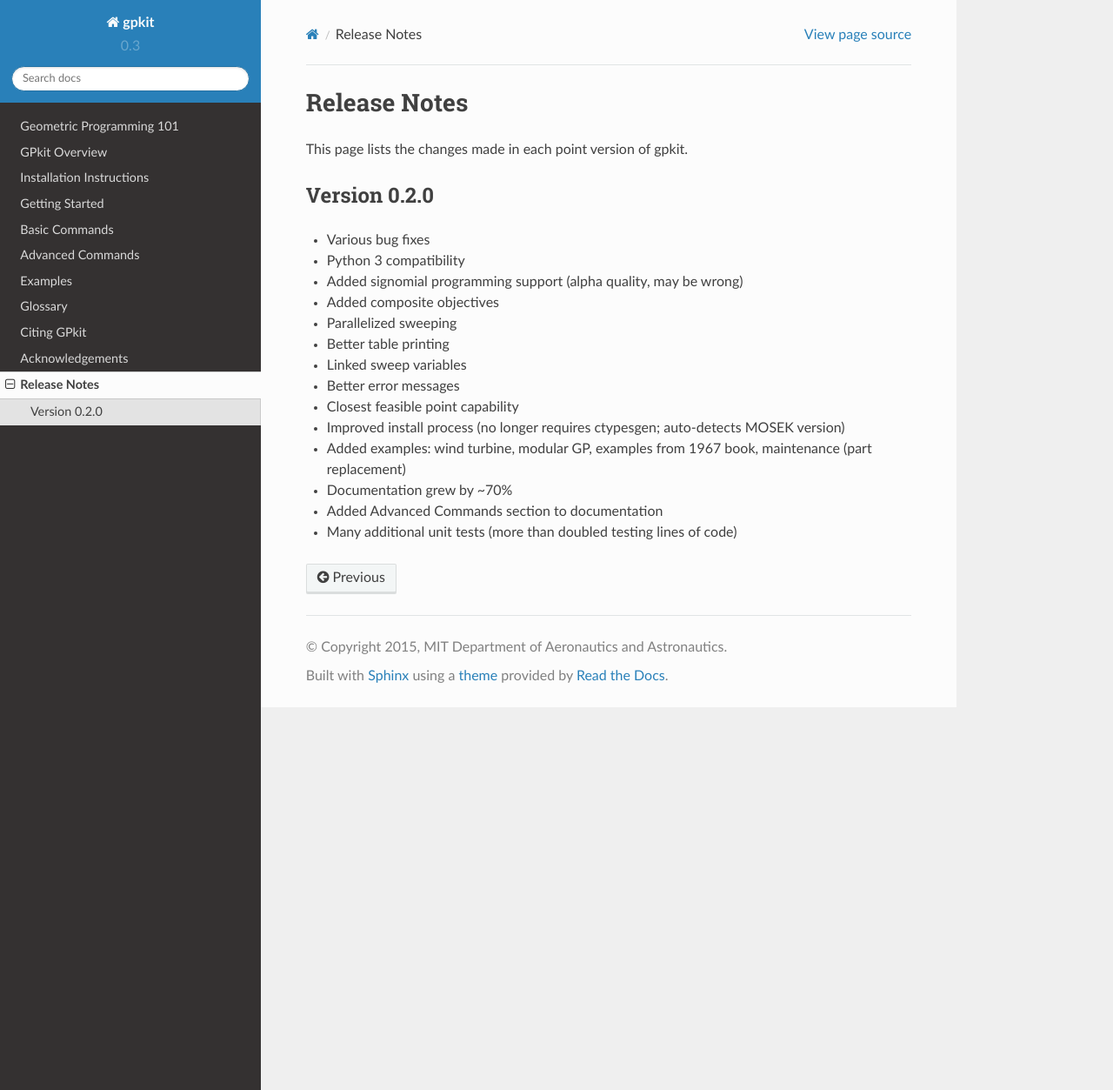
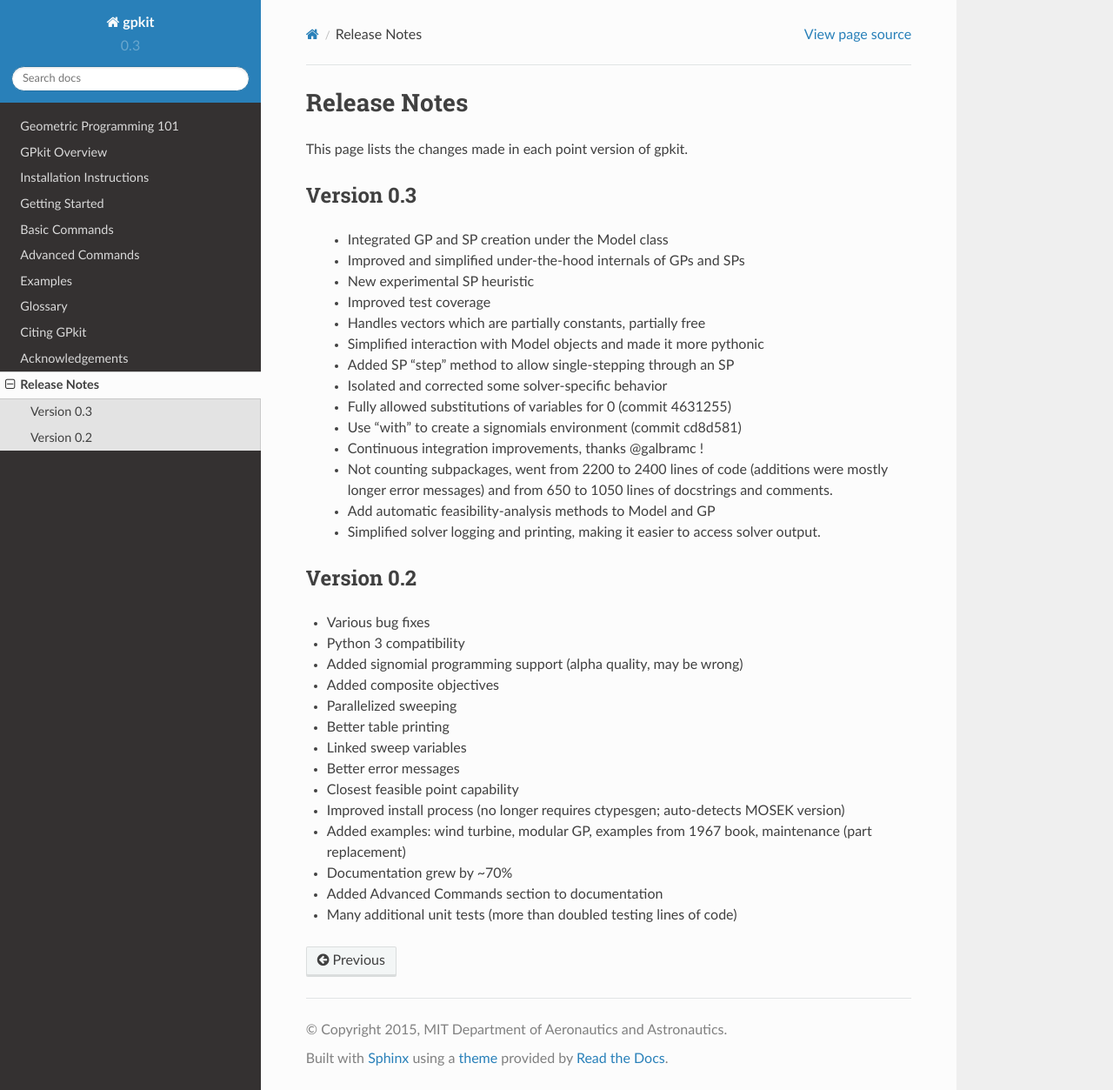
Before and after one commit to convexengineering/gpkit, a Sphinx documentation site: the page built from docs/source/releasenotes.rst, in a window 1280 px wide and 1253 px high. Shown: the whole window at 87% size. Built offline with Sphinx 7.4.7 and the Read the Docs theme 2.0.0, drawn with Linux system fonts in a browser that asks for light colours.

Commit message:
update version and add release notes

```diff
--- a/docs/source/citinggpkit.rst
+++ b/docs/source/citinggpkit.rst
@@ -8,5 +8,5 @@
           title={GPkit},
           howpublished={\url{https://github.com/convexopt/gpkit}},
           year={2015},
-          note={Version 0.2}
+          note={Version 0.3}
          }
--- a/docs/source/releasenotes.rst
+++ b/docs/source/releasenotes.rst
@@ -3,8 +3,25 @@
 
 This page lists the changes made in each point version of gpkit.
 
-Version 0.2.0
--------------
+Version 0.3
+-----------
+ * Integrated GP and SP creation under the Model class
+ * Improved and simplified under-the-hood internals of GPs and SPs
+ * New experimental SP heuristic
+ * Improved test coverage
+ * Handles vectors which are partially constants, partially free
+ * Simplified interaction with Model objects and made it more pythonic
+ * Added SP "step" method to allow single-stepping through an SP
+ * Isolated and corrected some solver-specific behavior
+ * Fully allowed substitutions of variables for 0 (commit 4631255)
+ * Use "with" to create a signomials environment (commit cd8d581)
+ * Continuous integration improvements, thanks @galbramc !
+ * Not counting subpackages, went from 2200 to 2400 lines of code (additions were mostly longer error messages) and from 650 to 1050 lines of docstrings and comments.
+ * Add automatic feasibility-analysis methods to Model and GP
+ * Simplified solver logging and printing, making it easier to access solver output.
+
+Version 0.2
+-----------
 
 * Various bug fixes
 * Python 3 compatibility
```
